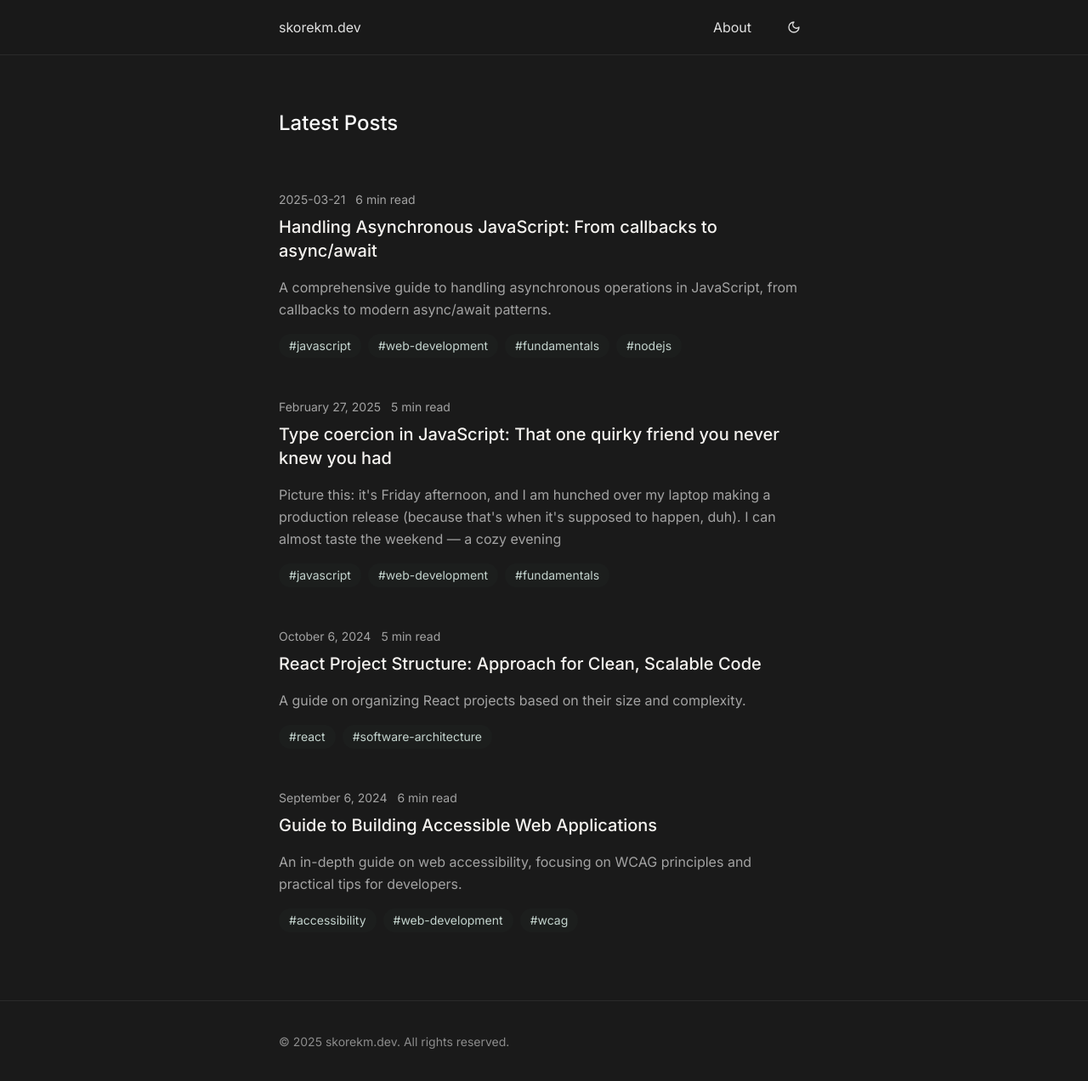
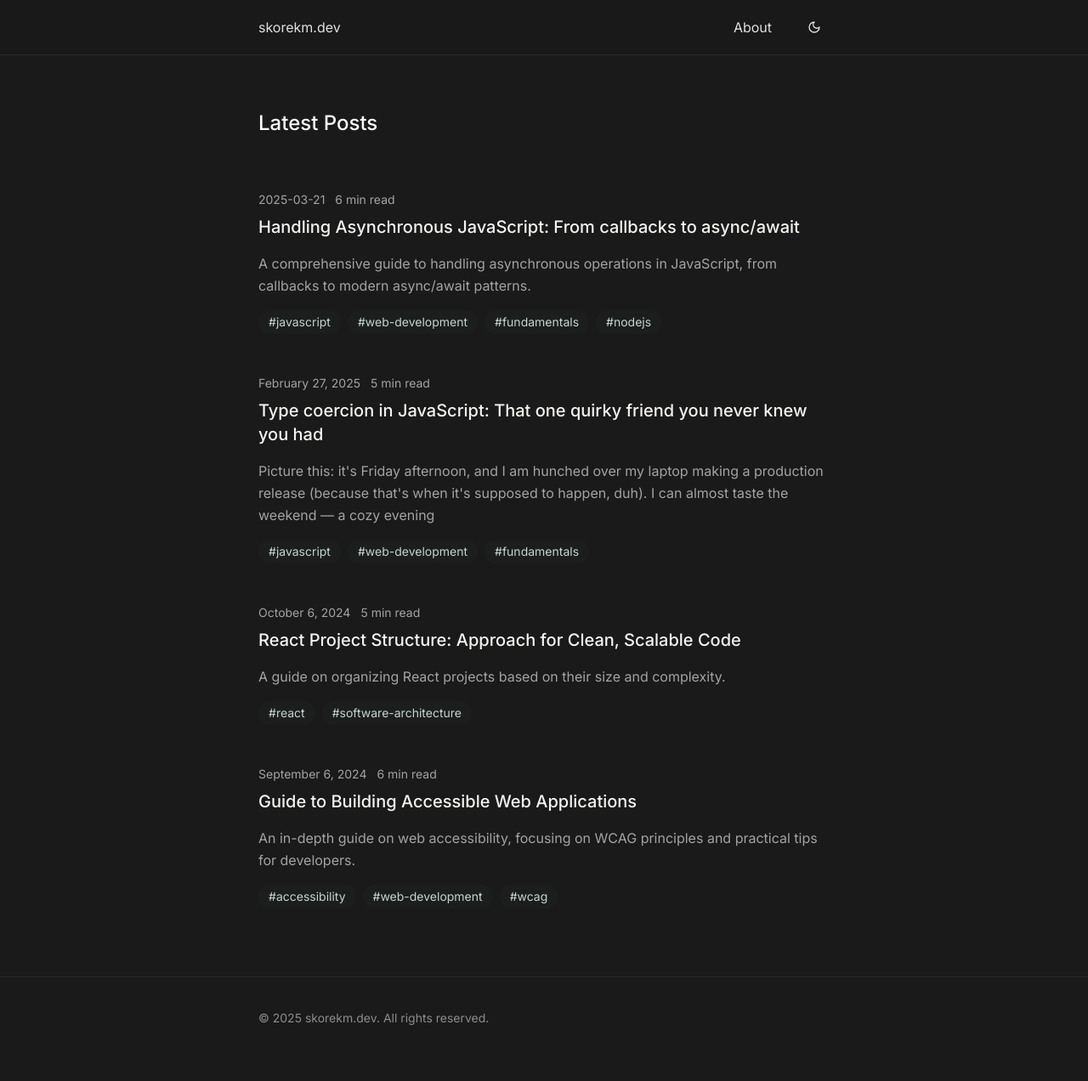
Before and after one commit to skorekm/skorekm.dev, a Next.js app: page / in a window 1280 px wide. Shown: the whole page at 85% size. After the commit the page ends 1246 px from the top, so only its background shows below. Built offline with nearby package versions, Linux system fonts and the light colour scheme; some icons are missing.

Commit message:
fix: a11y issue from the axe

```diff
--- a/src/app/about/page.tsx
+++ b/src/app/about/page.tsx
@@ -1,6 +1,6 @@
 export default function About() {
   return (
-    <main className="max-w-2xl mx-auto px-6 py-16">
+    <main className="max-w-2xl mx-auto py-16">
       <section className="space-y-8">
         <h1 className="text-3xl font-medium text-neutral-900 dark:text-neutral-50">About Me</h1>
         <div className="prose prose-neutral dark:prose-invert max-w-none">
--- a/src/app/blog/[slug]/page.tsx
+++ b/src/app/blog/[slug]/page.tsx
@@ -8,7 +8,7 @@ export default async function BlogPost({ params }: { params: Promise<{ slug: str
   const { frontmatter, content } = await getMdxById('posts', slug);
 
   return (
-      <main className="max-w-2xl mx-auto px-6 py-16">
+      <main className="max-w-2xl mx-auto py-16">
         <article className="space-y-8">
           <header className="space-y-6">
             <div className="flex items-center gap-3 text-sm text-neutral-500 dark:text-neutral-400">
--- a/src/app/page.tsx
+++ b/src/app/page.tsx
@@ -10,7 +10,7 @@ export default async function Home() {
 
   return (
     <>
-      <main className="max-w-2xl mx-auto px-6 py-16 space-y-32">
+      <main className="max-w-2xl mx-auto py-16 space-y-32">
         <section id="blog" className="space-y-12">
           <h1 className="text-2xl font-medium text-neutral-900 dark:text-neutral-50">Latest Posts</h1>
           <div className="space-y-4">
--- a/src/components/ui/footer.tsx
+++ b/src/components/ui/footer.tsx
@@ -3,7 +3,7 @@ import { SiMedium, SiX } from '@icons-pack/react-simple-icons';
 export const Footer = () => {
   return (
     <footer className="border-t border-[#e5e2dd] mt-auto dark:border-[#2a2a2a]">
-      <div className="max-w-2xl mx-auto px-6 h-24 text-sm text-[#8c8c8c] dark:text-[#8c8c8c] flex justify-between items-center space-x-4">
+      <div className="max-w-2xl mx-auto h-24 text-sm text-[#8c8c8c] dark:text-[#8c8c8c] flex justify-between items-center space-x-4">
         <div>© 2025 skorekm.dev. All rights reserved.</div>
         <div className="flex space-x-4">
           <a href="https://medium.com/@SkorekM" target="_blank" rel="noopener noreferrer" className='text-[#000] dark:text-[#fff]'>
--- a/src/components/ui/header.tsx
+++ b/src/components/ui/header.tsx
@@ -4,7 +4,7 @@ import { ThemeToggle } from "@/components/ui/theme-toggle"
 export const Header = () => {
   return (
     <header className="sticky top-0 z-50 backdrop-blur-sm bg-[#f5f3f0]/80 dark:bg-[#1a1a1a]/80 border-b border-[#e5e2dd] dark:border-[#2a2a2a]">
-      <nav className="max-w-2xl mx-auto px-6 h-16 flex items-center justify-between">
+      <nav className="max-w-2xl mx-auto h-16 flex items-center justify-between">
         <Link href="/" className="hover:text-accent-foreground transition-colors">
           skorekm.dev
         </Link>
```
